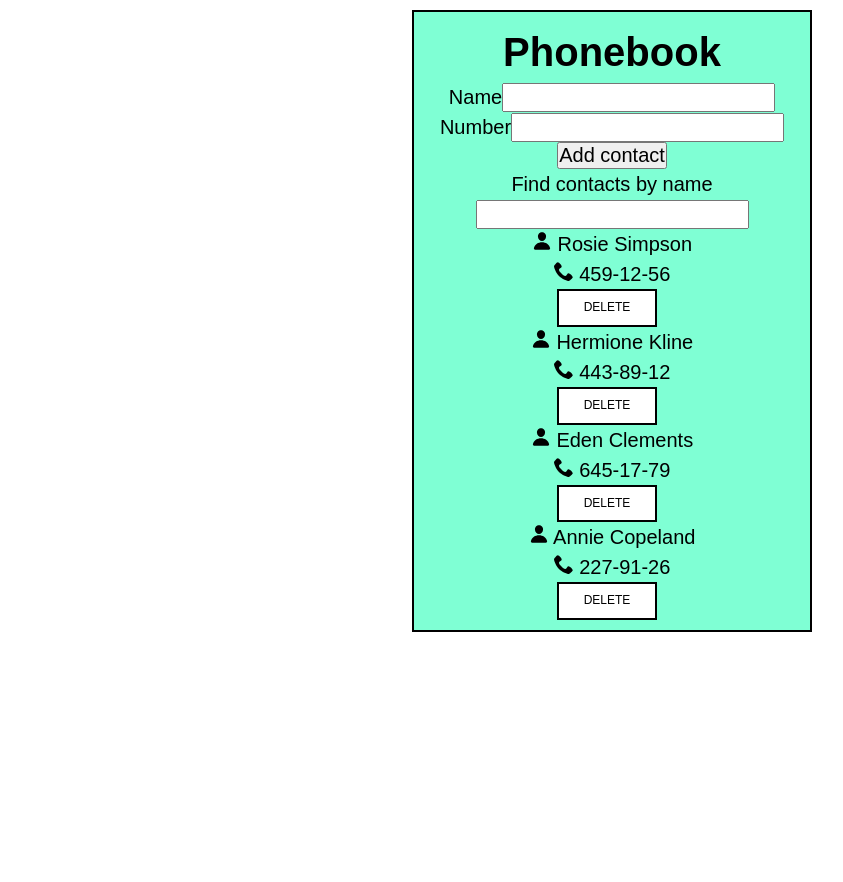
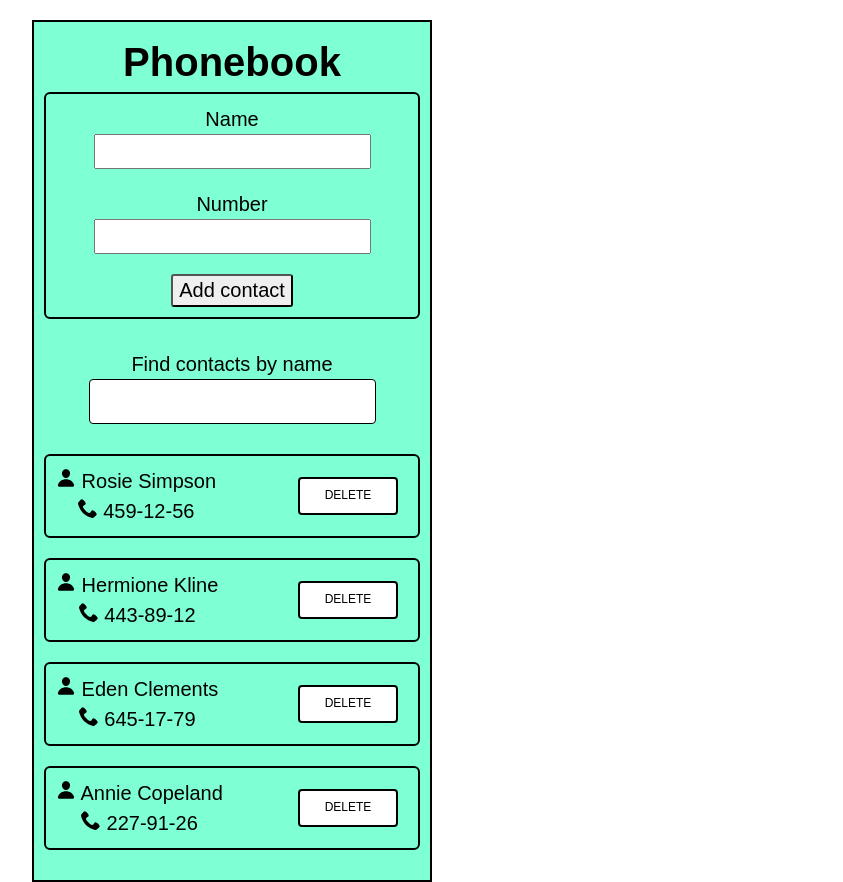
Before and after one commit to oleksandraburymenko/goit-react-hw-03, a React (Vite) app: page / in a window 1280 px wide. Shown: the whole page, without its empty margins (28-871 px from the left). Before the commit the page ends 800 px from the top, so only its background shows below. Built offline with nearby package versions, Linux system fonts and the light colour scheme.

Commit message:
add styles

```diff
--- a/src/components/Phonebook.module.css
+++ b/src/components/Phonebook.module.css
@@ -1,12 +1,12 @@
 .container {
     width: 400px;
     min-height: 400px;
-    margin-left: auto;
+    margin-left: 60px;
     margin-right: auto;
     font-family: Arial, Helvetica, sans-serif;
     text-align: center;
     background-color: aquamarine;
-    margin-top: 10px;
+    margin-top: 20px;
     padding: 10px;
     border: black 2px solid;
 }
@@ -36,6 +36,7 @@
     color: black;
     border: black 2px solid;
     cursor: pointer;
+    border-radius: 4px;
 }
 
 .btn:hover {
@@ -47,6 +48,40 @@
     flex-direction: column;
     justify-content: center;
     align-items: center;
+    gap: 20px;
+    padding: 10px;
+    border: 2px solid #000000;
+    border-radius: 6px;
+    margin-bottom: 30px;
+}
+
+.group {
+    display: flex;
+    flex-direction: column;
+}
+
+.input {
+    padding: 4px;
+}
+
+.button {
+    padding: 3px 6px;
+    margin: 0 auto;
+    border-radius: 3px;
+}
+
+.error {
+    color: #fb3636;
+}
+
+.contact {
+    display: flex;
+    justify-content: space-between;
+    align-items: center;
+    margin-bottom: 20px;
+    padding: 10px;
+    border: 2px solid #000000;
+    border-radius: 6px;
 }
 
 .contact_list {
@@ -55,6 +90,9 @@
     color: black;
 }
 
-.contact_item {
-    list-style: none;
+.inp {
+    border: 1px solid #000000;
+    border-radius: 4px;
+    padding: 10px;
+    margin-bottom: 30px;
 }
--- a/src/components/SearchBox.jsx
+++ b/src/components/SearchBox.jsx
@@ -6,7 +6,7 @@ export default function SearchBox({value, onFilter}) {
     <p className={css.search }>Find contacts by name</p>
     <input type="text" value={value}
      onChange={(evt) => onFilter(evt.target.value)}
-     className={css.input}>
+     className={css.inp}>
      </input>
     </>
 }
```
